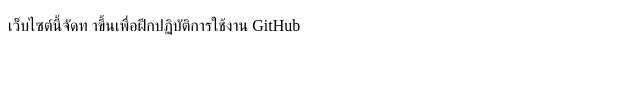
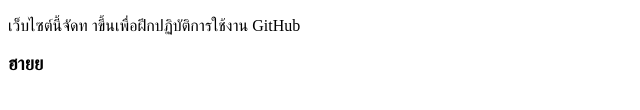
Before and after one commit to JitladaJui/69Dev03-github-put-, a plain HTML site: page index.html in a window 1280 px wide. Shown: the part 216-326 px from the top of the page, 0-640 px from the left. Drawn offline with Linux system fonts and the light colour scheme.

Commit message:
Update Website Content

```diff
--- a/index.html
+++ b/index.html
@@ -14,5 +14,6 @@
     <a href="contact.html">ติดต่อเรา</a>
     <h2>Version 2: Update Website</h2>
     <p>เว็บไซต์นี้จัดท าขึ้นเพื่อฝึกปฏิบัติการใช้งาน GitHub</p>
+    <h3>ฮายย</h3>
 </body>
 </html>
```
